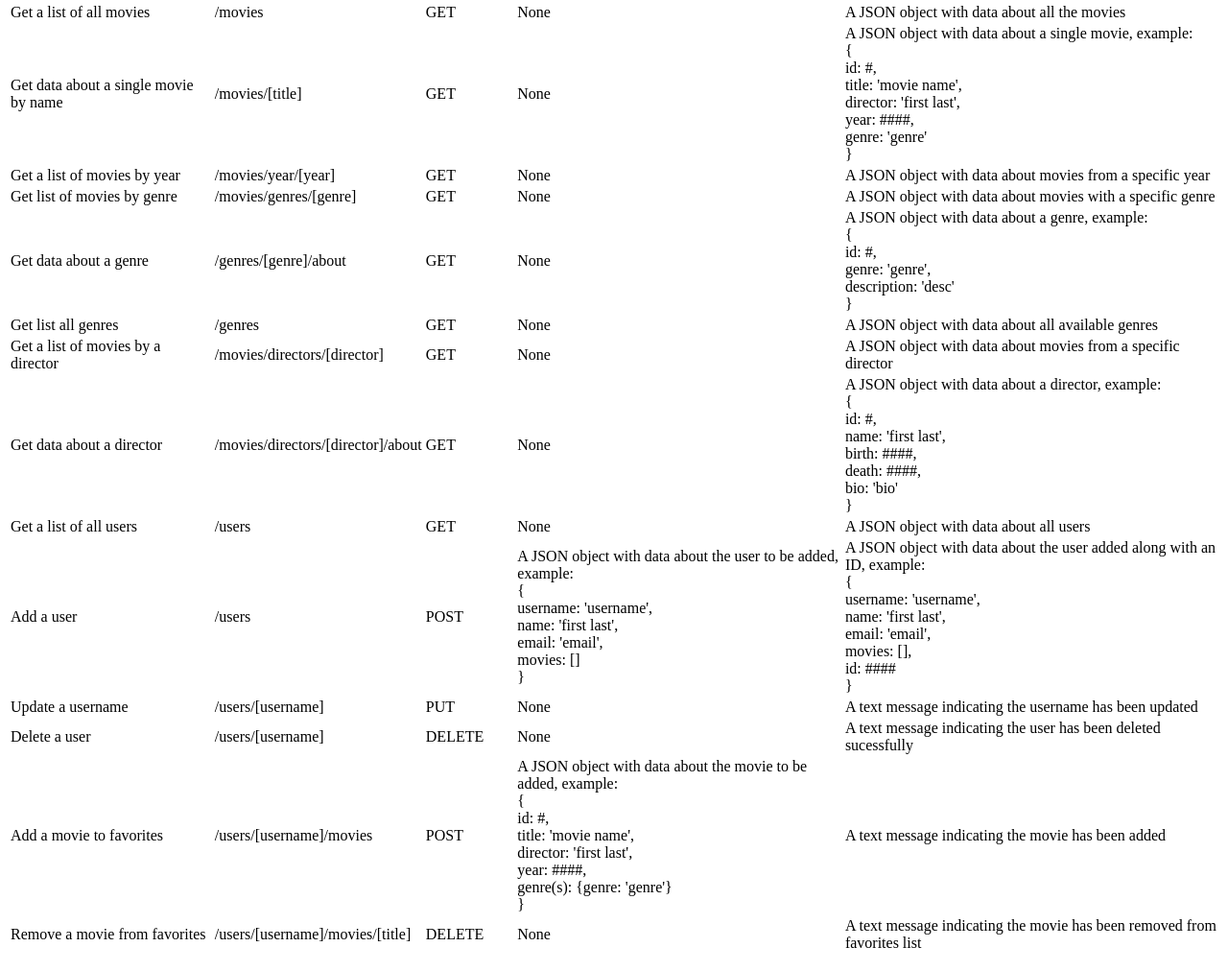
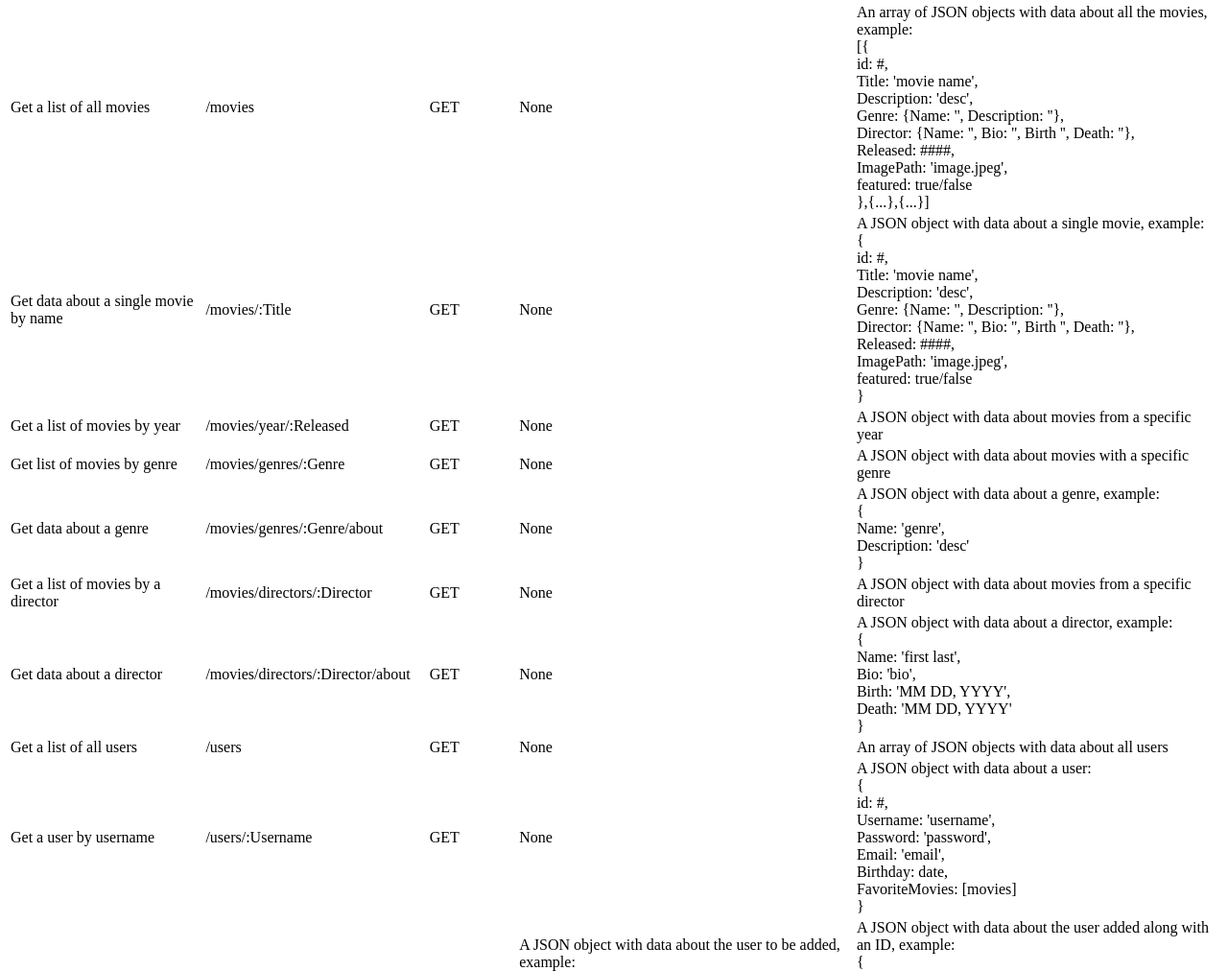
Before and after one commit to emnnichols/movie_api, a website: page public/documentation.html in a window 1280 px wide. Shown: the part 303-1315 px from the top of the page at 96% size. Drawn offline with Linux system fonts and the light colour scheme.

Commit message:
Updated documentation

```diff
--- a/public/documentation.html
+++ b/public/documentation.html
@@ -28,76 +28,81 @@
                 <td>/movies</td>
                 <td>GET</td>
                 <td>None</td>
-                <td>A JSON object with data about all the movies</td>
+                <td>An array of JSON objects with data about all the movies, example:
+                    <br>[{
+                        <br>id: #,
+                        <br>Title: 'movie name',
+                        <br>Description: 'desc',
+                        <br>Genre: {Name: '', Description: ''},
+                        <br>Director: {Name: '', Bio: '', Birth '', Death: ''},
+                        <br>Released: ####,
+                        <br>ImagePath: 'image.jpeg',
+                        <br>featured: true/false
+                    <br>},{...},{...}]
+                </td>
             </tr>
             <tr>
                 <td>Get data about a single movie by name</td>
-                <td>/movies/[title]</td>
+                <td>/movies/:Title</td>
                 <td>GET</td>
                 <td>None</td>
                 <td>A JSON object with data about a single movie, example:
                     <br>{
                         <br>id: #,
-                        <br>title: 'movie name',
-                        <br>director: 'first last',
-                        <br>year: ####,
-                        <br>genre: 'genre'
+                        <br>Title: 'movie name',
+                        <br>Description: 'desc',
+                        <br>Genre: {Name: '', Description: ''},
+                        <br>Director: {Name: '', Bio: '', Birth '', Death: ''},
+                        <br>Released: ####,
+                        <br>ImagePath: 'image.jpeg',
+                        <br>featured: true/false
                     <br>}
                 </td>
             </tr>
             <tr>
                 <td>Get a list of movies by year</td>
-                <td>/movies/year/[year]</td>
+                <td>/movies/year/:Released</td>
                 <td>GET</td>
                 <td>None</td>
                 <td>A JSON object with data about movies from a specific year</td>
             </tr>
             <tr>
                 <td>Get list of movies by genre</td>
-                <td>/movies/genres/[genre]</td>
+                <td>/movies/genres/:Genre</td>
                 <td>GET</td>
                 <td>None</td>
                 <td>A JSON object with data about movies with a specific genre</td>
             </tr>
             <tr>
                 <td>Get data about a genre</td>
-                <td>/genres/[genre]/about</td>
+                <td>/movies/genres/:Genre/about</td>
                 <td>GET</td>
                 <td>None</td>
                 <td>A JSON object with data about a genre, example:
                     <br>{
-                        <br>id: #,
-                        <br>genre: 'genre',
-                        <br>description: 'desc'
+                        <br>Name: 'genre',
+                        <br>Description: 'desc'
                     <br>}
                 </td>
             </tr>
             <tr>
-                <td>Get list all genres</td>
-                <td>/genres</td>
-                <td>GET</td>
-                <td>None</td>
-                <td>A JSON object with data about all available genres</td>
-            </tr>
-            <tr>
                 <td>Get a list of movies by a director</td>
-                <td>/movies/directors/[director]</td>
+                <td>/movies/directors/:Director</td>
                 <td>GET</td>
                 <td>None</td>
                 <td>A JSON object with data about movies from a specific director</td>
             </tr>
             <tr>
                 <td>Get data about a director</td>
-                <td>/movies/directors/[director]/about</td>
+                <td>/movies/directors/:Director/about</td>
                 <td>GET</td>
                 <td>None</td>
                 <td>A JSON object with data about a director, example:
                     <br>{
-                        <br>id: #,
-                        <br>name: 'first last',
-                        <br>birth: ####,
-                        <br>death: ####,
-                        <br>bio: 'bio'
+                        <br>Name: 'first last',
+                        <br>Bio: 'bio',
+                        <br>Birth: 'MM DD, YYYY',
+                        <br>Death: 'MM DD, YYYY'
                     <br>}
                 </td>
             </tr>
@@ -106,7 +111,23 @@
                 <td>/users</td>
                 <td>GET</td>
                 <td>None</td>
-                <td>A JSON object with data about all users</td>
+                <td>An array of JSON objects with data about all users</td>
+            </tr>
+            <tr>
+                <td>Get a user by username</td>
+                <td>/users/:Username</td>
+                <td>GET</td>
+                <td>None</td>
+                <td>A JSON object with data about a user:
+                    <br>{
+                        <br>id: #,
+                        <br>Username: 'username',
+                        <br>Password: 'password',
+                        <br>Email: 'email',
+                        <br>Birthday: date,
+                        <br>FavoriteMovies: [movies]
+                    <br>}
+                </td>
             </tr>
             <tr>
                 <td>Add a user</td>
@@ -114,56 +135,85 @@
                 <td>POST</td>
                 <td>A JSON object with data about the user to be added, example:
                     <br>{
-                        <br>username: 'username',
-                        <br>name: 'first last',
-                        <br>email: 'email',
-                        <br>movies: []
+                        <br>Username: 'username [required]',
+                        <br>Password: 'password [required]',
+                        <br>Email: 'email [required]',
+                        <br>Birthday: date
                     <br>}
                 </td>
                 <td>A JSON object with data about the user added along with an ID, example:
                     <br>{
-                        <br>username: 'username',
-                        <br>name: 'first last',
-                        <br>email: 'email',
-                        <br>movies: [],
-                        <br>id: ####
+                        <br>id: #,
+                        <br>Username: 'username',
+                        <br>Password: 'password',
+                        <br>Email: 'email',
+                        <br>Birthday: date,
+                        <br>FavoriteMovies: []
                     <br>}</td>
             </tr>
             <tr>
-                <td>Update a username</td>
-                <td>/users/[username]</td>
+                <td>Update user info by username</td>
+                <td>/users/:Username</td>
                 <td>PUT</td>
-                <td>None</td>
-                <td>A text message indicating the username has been updated</td>
+                <td>A JSON object with the field and value to be updated, example:
+                    <br>{
+                        <br>"Email": "updatedemail@email.com"
+                    <br>}
+                </td>
+                <td>A JSON object with all user info with the updated field/value, example:
+                    <br>{
+                        <br>id: #,
+                        <br>Username: 'username',
+                        <br>Password: 'password',
+                        <br>Email: 'updatedEmail',
+                        <br>Birthday: date,
+                        <br>FavoriteMovies: [movies]
+                    <br>}
+                </td>
             </tr>
             <tr>
-                <td>Delete a user</td>
-                <td>/users/[username]</td>
+                <td>Delete a user by username</td>
+                <td>/users/:Username</td>
                 <td>DELETE</td>
                 <td>None</td>
-                <td>A text message indicating the user has been deleted sucessfully</td>
+                <td>A message indicating the user has been deleted sucessfully</td>
             </tr>
             <tr>
                 <td>Add a movie to favorites</td>
-                <td>/users/[username]/movies</td>
+                <td>/users/:Username/movies/:MovieID</td>
                 <td>POST</td>
-                <td>A JSON object with data about the movie to be added, example:
+                <td>None</td>
+                <td>A JSON object of the user with the updated movie list, example:
                     <br>{
                         <br>id: #,
-                        <br>title: 'movie name',
-                        <br>director: 'first last',
-                        <br>year: ####,
-                        <br>genre(s): {genre: 'genre'}
+                        <br>Username: 'username',
+                        <br>Password: 'password',
+                        <br>Email: 'updatedEmail',
+                        <br>Birthday: date,
+                        <br>FavoriteMovies: [
+                                "favmovie1",
+                                "newFavorite"
+                            ]
                     <br>}
                 </td>
-                <td>A text message indicating the movie has been added</td>
             </tr>
             <tr>
                 <td>Remove a movie from favorites</td>
-                <td>/users/[username]/movies/[title]</td>
+                <td>/users/:Username/movies/:MovieID</td>
                 <td>DELETE</td>
                 <td>None</td>
-                <td>A text message indicating the movie has been removed from favorites list</td>
+                <td>A JSON object of the user with the updated movie list, example:
+                    <br>{
+                        <br>id: #,
+                        <br>Username: 'username',
+                        <br>Password: 'password',
+                        <br>Email: 'updatedEmail',
+                        <br>Birthday: date,
+                        <br>FavoriteMovies: [
+                                "favmovie1"
+                            ]
+                    <br>}
+                </td>
             </tr>
         </tbody>
     </table>
```
